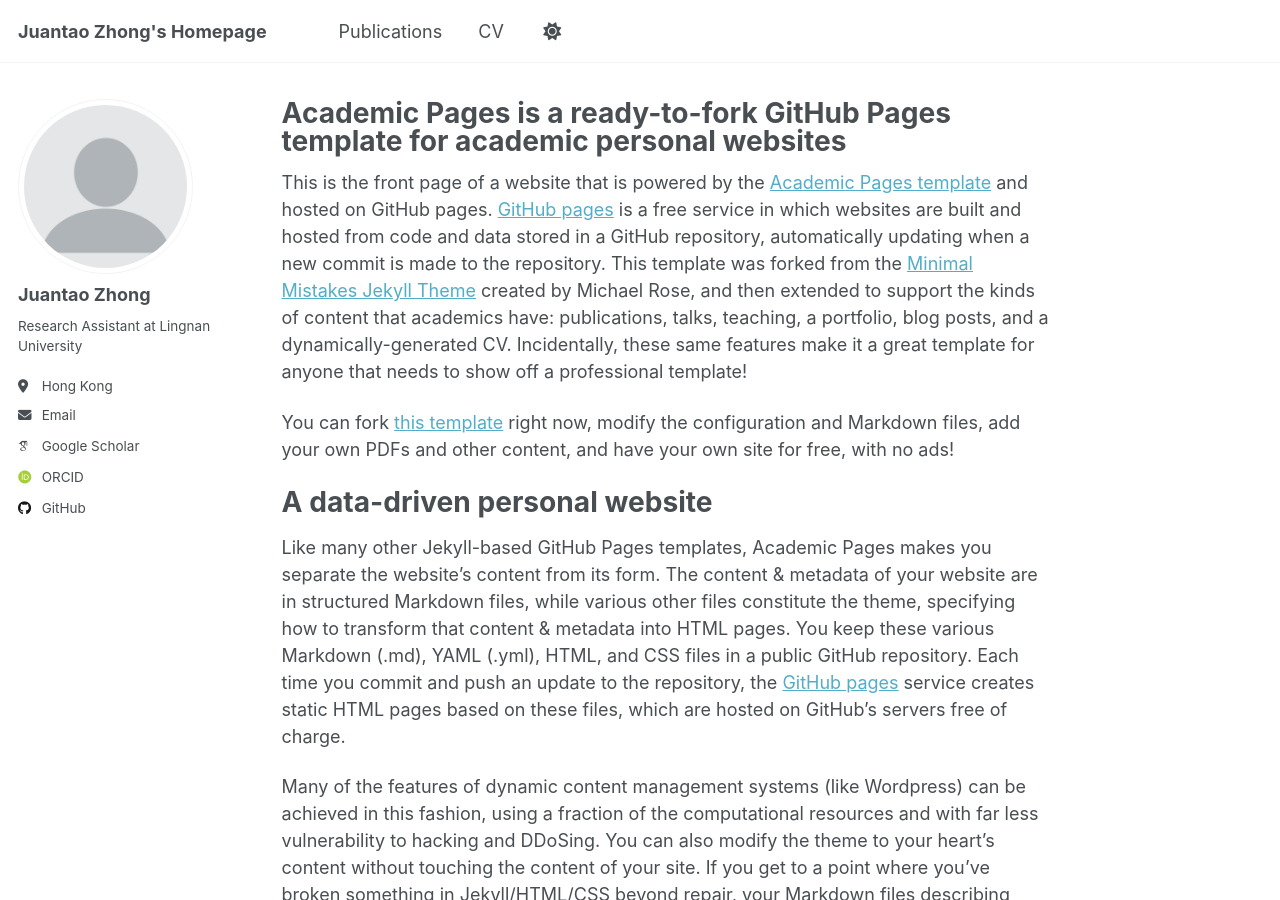
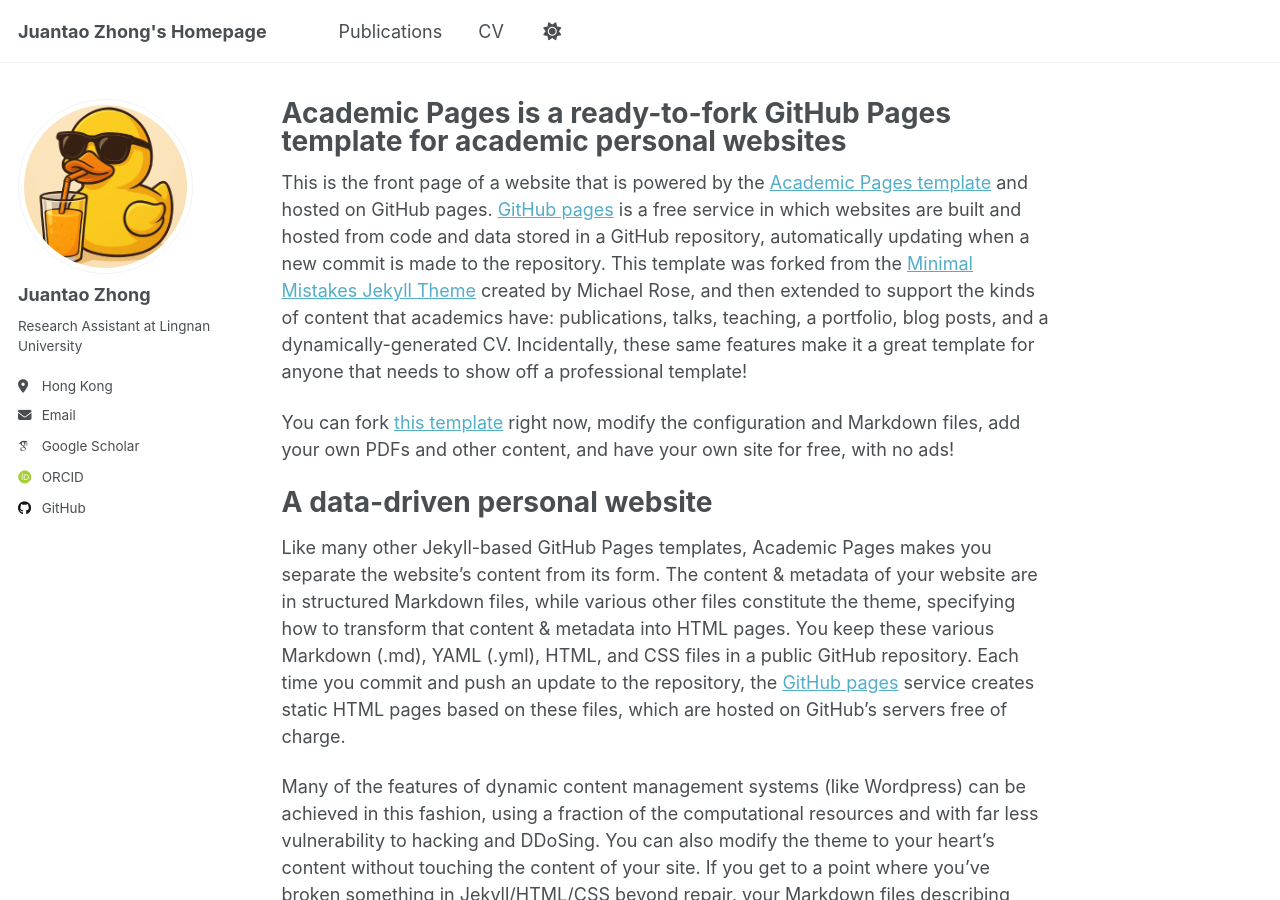
Before and after one commit to P4stry/P4stry.github.io, a Jekyll site: the page built from _pages/about.md, in a window 1280 px wide and 900 px high. Built offline with Jekyll 4.4.1, drawn with Linux system fonts in a browser that asks for light colours; some web fonts are replaced; a script that is not in the unit is left out.

Commit message:
Update avatar

```diff
--- a/_config.yml
+++ b/_config.yml
@@ -23,7 +23,7 @@ repository               : "academicpages/academicpages.github.io"
 #               Additional customization can be done by editing /_includes/author-profile.html
 author:
   # Biographic information
-  avatar           : "profile.png"
+  avatar           : "yellow_duck_avatar.png"
   name             : "Juantao Zhong"
   pronouns         : # example: "she/her"
   bio              : "Research Assistant at Lingnan University"
```
Also changed, not shown: images/yellow_duck_avatar.png (added).
